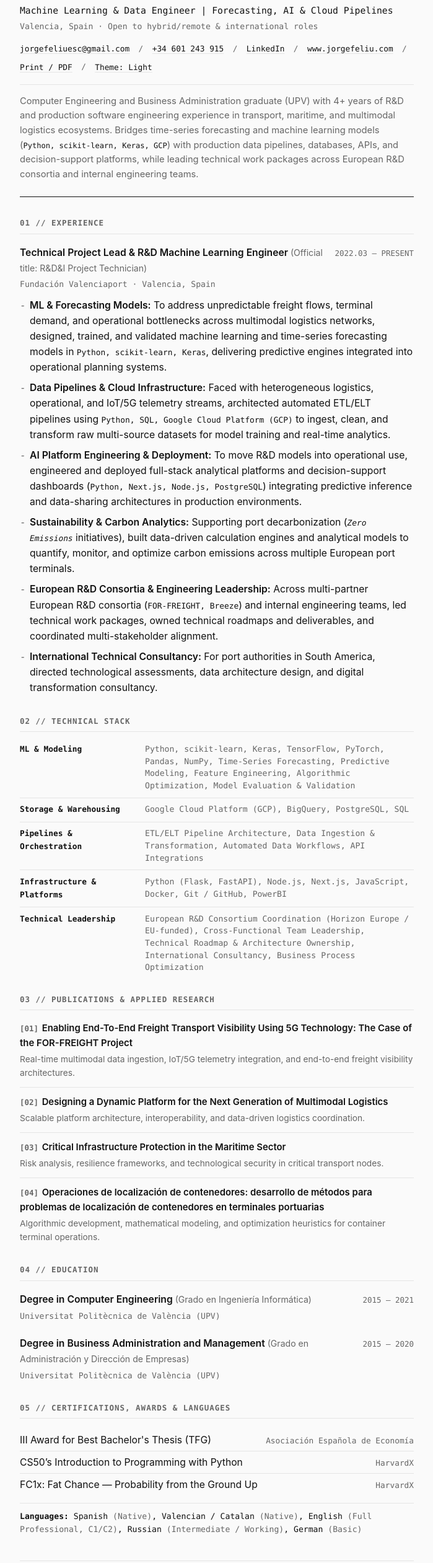
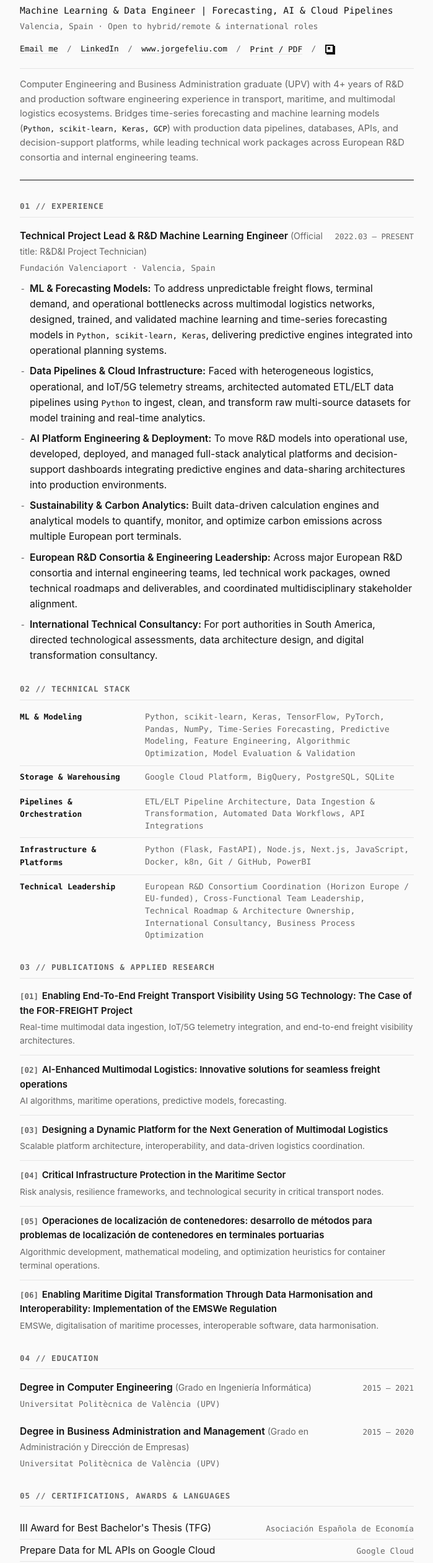
Before and after one commit to petillajorge/jorge-cv, a plain HTML site: page index.html in a window 1280 px wide. Shown: the part 104-2626 px from the top of the page at 62% size, without its empty margins (290-989 px from the left). Drawn offline with Linux system fonts and the light colour scheme.

Commit message:
CV info update

```diff
--- a/index.html
+++ b/index.html
@@ -1,4 +1,7 @@
 <!DOCTYPE html>
+<!--
+  Hey, yeah, this is Jorge and I also want to check the intestines of the webs. That's my personal "Hello, world"
+-->
 <html lang="en">
 <head>
   <meta charset="UTF-8">
@@ -20,12 +23,11 @@
       <p class="cv-location">Valencia, Spain · Open to hybrid/remote &amp; international roles</p>
 
       <ul class="cv-links" aria-label="Contact and actions">
-        <li><a href="mailto:jorgefeliuesc@gmail.com">jorgefeliuesc@gmail.com</a></li>
-        <li><a href="tel:+34601243915">+34 601 243 915</a></li>
+        <li><a href="mailto:jorgefeliuesc@gmail.com">Email me</a></li>
         <li><a href="https://www.linkedin.com/in/jorge-feliu-escag%C3%BC%C3%A9s/" target="_blank" rel="noopener noreferrer">LinkedIn</a></li>
         <li><a href="https://www.jorgefeliu.com" target="_blank" rel="noopener noreferrer">www.jorgefeliu.com</a></li>
         <li class="no-print"><button type="button" class="action-btn" onclick="window.print()">Print / PDF</button></li>
-        <li class="no-print"><button type="button" class="action-btn" id="theme-toggle" aria-label="Cycle color palette">Theme: Light</button></li>
+        <li class="no-print"><button type="button" class="theme-pixel-btn" id="theme-toggle" title="Theme: Light" aria-label="Cycle color palette"></button></li>
       </ul>
 
       <p class="cv-summary">
@@ -55,16 +57,16 @@
             <span class="entry-label">ML &amp; Forecasting Models:</span> To address unpredictable freight flows, terminal demand, and operational bottlenecks across multimodal logistics networks, designed, trained, and validated machine learning and time-series forecasting models in <span class="tech-meta">Python, scikit-learn, Keras</span>, delivering predictive engines integrated into operational planning systems.
           </li>
           <li>
-            <span class="entry-label">Data Pipelines &amp; Cloud Infrastructure:</span> Faced with heterogeneous logistics, operational, and IoT/5G telemetry streams, architected automated ETL/ELT pipelines using <span class="tech-meta">Python, SQL, Google Cloud Platform (GCP)</span> to ingest, clean, and transform raw multi-source datasets for model training and real-time analytics.
+            <span class="entry-label">Data Pipelines &amp; Cloud Infrastructure:</span> Faced with heterogeneous logistics, operational, and IoT/5G telemetry streams, architected automated ETL/ELT data pipelines using <span class="tech-meta">Python</span> to ingest, clean, and transform raw multi-source datasets for model training and real-time analytics.
           </li>
           <li>
-            <span class="entry-label">AI Platform Engineering &amp; Deployment:</span> To move R&amp;D models into operational use, engineered and deployed full-stack analytical platforms and decision-support dashboards (<span class="tech-meta">Python, Next.js, Node.js, PostgreSQL</span>) integrating predictive inference and data-sharing architectures in production environments.
+            <span class="entry-label">AI Platform Engineering &amp; Deployment:</span> To move R&amp;D models into operational use, developed, deployed, and managed full-stack analytical platforms and decision-support dashboards integrating predictive engines and data-sharing architectures into production environments.
           </li>
           <li>
-            <span class="entry-label">Sustainability &amp; Carbon Analytics:</span> Supporting port decarbonization (<em class="tech-meta">Zero Emissions</em> initiatives), built data-driven calculation engines and analytical models to quantify, monitor, and optimize carbon emissions across multiple European port terminals.
+            <span class="entry-label">Sustainability &amp; Carbon Analytics:</span> Built data-driven calculation engines and analytical models to quantify, monitor, and optimize carbon emissions across multiple European port terminals.
           </li>
           <li>
-            <span class="entry-label">European R&amp;D Consortia &amp; Engineering Leadership:</span> Across multi-partner European R&amp;D consortia (<span class="tech-meta">FOR-FREIGHT, Breeze</span>) and internal engineering teams, led technical work packages, owned technical roadmaps and deliverables, and coordinated multi-stakeholder alignment.
+            <span class="entry-label">European R&amp;D Consortia &amp; Engineering Leadership:</span> Across major European R&amp;D consortia and internal engineering teams, led technical work packages, owned technical roadmaps and deliverables, and coordinated multidisciplinary stakeholder alignment.
           </li>
           <li>
             <span class="entry-label">International Technical Consultancy:</span> For port authorities in South America, directed technological assessments, data architecture design, and digital transformation consultancy.
@@ -91,7 +93,7 @@
         <!-- ENTRY START -->
         <div class="stack-row">
           <span class="stack-layer">Storage &amp; Warehousing</span>
-          <span class="stack-items">Google Cloud Platform (GCP), BigQuery, PostgreSQL, SQL</span>
+          <span class="stack-items">Google Cloud Platform, BigQuery, PostgreSQL, SQLite</span>
         </div>
         <!-- ENTRY END -->
 
@@ -105,7 +107,7 @@
         <!-- ENTRY START -->
         <div class="stack-row">
           <span class="stack-layer">Infrastructure &amp; Platforms</span>
-          <span class="stack-items">Python (Flask, FastAPI), Node.js, Next.js, JavaScript, Docker, Git / GitHub, PowerBI</span>
+          <span class="stack-items">Python (Flask, FastAPI), Node.js, Next.js, JavaScript, Docker, k8n, Git / GitHub, PowerBI</span>
         </div>
         <!-- ENTRY END -->
 
@@ -134,22 +136,36 @@
 
         <!-- ENTRY START -->
         <li class="pub-item">
-          <p class="pub-title"><span class="pub-index">[02]</span>Designing a Dynamic Platform for the Next Generation of Multimodal Logistics</p>
+          <p class="pub-title"><span class="pub-index">[02]</span>AI-Enhanced Multimodal Logistics: Innovative solutions for seamless freight operations</p>
+          <p class="pub-desc">AI algorithms, maritime operations, predictive models, forecasting.</p>
+        </li>
+        <!-- ENTRY END -->
+
+        <!-- ENTRY START -->
+        <li class="pub-item">
+          <p class="pub-title"><span class="pub-index">[03]</span>Designing a Dynamic Platform for the Next Generation of Multimodal Logistics</p>
           <p class="pub-desc">Scalable platform architecture, interoperability, and data-driven logistics coordination.</p>
         </li>
         <!-- ENTRY END -->
 
         <!-- ENTRY START -->
         <li class="pub-item">
-          <p class="pub-title"><span class="pub-index">[03]</span>Critical Infrastructure Protection in the Maritime Sector</p>
+          <p class="pub-title"><span class="pub-index">[04]</span>Critical Infrastructure Protection in the Maritime Sector</p>
           <p class="pub-desc">Risk analysis, resilience frameworks, and technological security in critical transport nodes.</p>
         </li>
         <!-- ENTRY END -->
 
         <!-- ENTRY START -->
         <li class="pub-item">
-          <p class="pub-title"><span class="pub-index">[04]</span>Operaciones de localización de contenedores: desarrollo de métodos para problemas de localización de contenedores en terminales portuarias</p>
+          <p class="pub-title"><span class="pub-index">[05]</span>Operaciones de localización de contenedores: desarrollo de métodos para problemas de localización de contenedores en terminales portuarias</p>
           <p class="pub-desc">Algorithmic development, mathematical modeling, and optimization heuristics for container terminal operations.</p>
+        </li>
+        <!-- ENTRY END -->
+
+        <!-- ENTRY START -->
+        <li class="pub-item">
+          <p class="pub-title"><span class="pub-index">[06]</span>Enabling Maritime Digital Transformation Through Data Harmonisation and Interoperability: Implementation of the EMSWe Regulation</p>
+          <p class="pub-desc">EMSWe, digitalisation of maritime processes, interoperable software, data harmonisation.</p>
         </li>
         <!-- ENTRY END -->
       </ol>
@@ -198,6 +214,48 @@
 
         <!-- ENTRY START -->
         <li>
+          <span>Prepare Data for ML APIs on Google Cloud</span>
+          <span class="compact-meta">Google Cloud</span>
+        </li>
+        <!-- ENTRY END -->
+
+        <!-- ENTRY START -->
+        <li>
+          <span>Kubernetes para Desarrolladores</span>
+          <span class="compact-meta">ITI</span>
+        </li>
+        <!-- ENTRY END -->
+
+        <!-- ENTRY START -->
+        <li>
+          <span>Oracle Cloud Infrastructure 2025 Certified Foundations Associate</span>
+          <span class="compact-meta">Oracle</span>
+        </li>
+        <!-- ENTRY END -->
+
+        <!-- ENTRY START -->
+        <li>
+          <span>Supervised Learning with scikit-learn</span>
+          <span class="compact-meta">DataCamp</span>
+        </li>
+        <!-- ENTRY END -->
+
+        <!-- ENTRY START -->
+        <li>
+          <span>Unsupervised Learning in Python</span>
+          <span class="compact-meta">DataCamp</span>
+        </li>
+        <!-- ENTRY END -->
+
+        <!-- ENTRY START -->
+        <li>
+          <span>AGILE Project Management Certification</span>
+          <span class="compact-meta">HP</span>
+        </li>
+        <!-- ENTRY END -->
+
+        <!-- ENTRY START -->
+        <li>
           <span>CS50’s Introduction to Programming with Python</span>
           <span class="compact-meta">HarvardX</span>
         </li>
@@ -215,7 +273,7 @@
       <p class="lang-line">
         <strong>Languages:</strong>
         Spanish <span class="lang-muted">(Native)</span>,
-        Valencian / Catalan <span class="lang-muted">(Native)</span>,
+        Valencian <span class="lang-muted">(Native)</span>,
         English <span class="lang-muted">(Full Professional, C1/C2)</span>,
         Russian <span class="lang-muted">(Intermediate / Working)</span>,
         German <span class="lang-muted">(Basic)</span>
@@ -231,13 +289,14 @@
   </main>
 
   <script>
+    console.log('Hey, yeah, this is Jorge and I also want to check the intestines of the webs. That\'s my personal "Hello, world"');
     const themes = [["", "Light"], ["paper", "Paper"], ["dark", "Dark"], ["eink", "E-Ink"]];
     let idx = 0;
     const btn = document.getElementById("theme-toggle");
     btn.addEventListener("click", () => {
       idx = (idx + 1) % themes.length;
       document.documentElement.dataset.theme = themes[idx][0];
-      btn.textContent = "Theme: " + themes[idx][1];
+      btn.title = "Theme: " + themes[idx][1];
     });
   </script>
 </body>
--- a/styles.css
+++ b/styles.css
@@ -221,6 +221,42 @@ a:focus-visible {
 .action-btn:focus-visible {
   color: var(--accent);
   text-decoration-color: var(--accent);
+}
+
+.theme-pixel-btn {
+  position: relative;
+  display: inline-block;
+  width: 14px;
+  height: 14px;
+  padding: 0;
+  background-color: var(--surface);
+  border: 2px solid var(--text-primary);
+  box-shadow: 2px 2px 0 var(--text-primary);
+  cursor: pointer;
+  vertical-align: middle;
+  image-rendering: pixelated;
+}
+
+.theme-pixel-btn::before {
+  content: "";
+  position: absolute;
+  top: 2px;
+  left: 2px;
+  width: 4px;
+  height: 4px;
+  background-color: var(--accent);
+}
+
+.theme-pixel-btn:hover,
+.theme-pixel-btn:focus-visible {
+  transform: translate(1px, 1px);
+  box-shadow: 1px 1px 0 var(--text-primary);
+  outline: none;
+}
+
+.theme-pixel-btn:active {
+  transform: translate(2px, 2px);
+  box-shadow: none;
 }
 
 .cv-summary {
```
Also changed, not shown: 1 other file.
